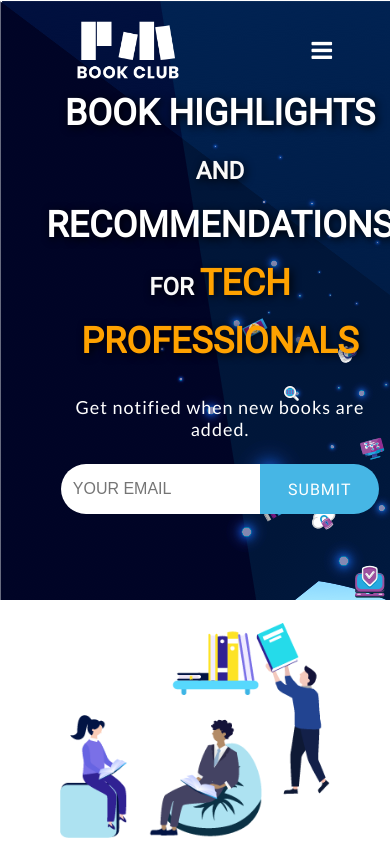
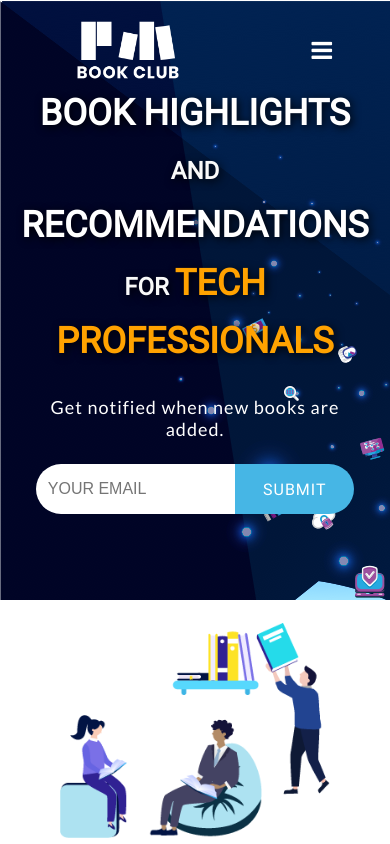
Before and after one commit to PMBookClub/PMBookClub.github.io, a plain HTML site: page index.html in a window 390 px wide. Shown: the top 844 px of the page. Drawn offline with Linux system fonts and the light colour scheme; a script that the page names is missing.

Commit message:
media queries

```diff
--- a/styles/css.css
+++ b/styles/css.css
@@ -974,7 +974,6 @@ p {
   }
 
   .landing .container {
-    margin: 50px;
     justify-content: center;
     align-items: center;
   }
@@ -1158,6 +1157,7 @@ p {
   .landing .container {
     width: 100%;
     margin-right: 0;
+    padding: 12%;
   }
 
 }
```
